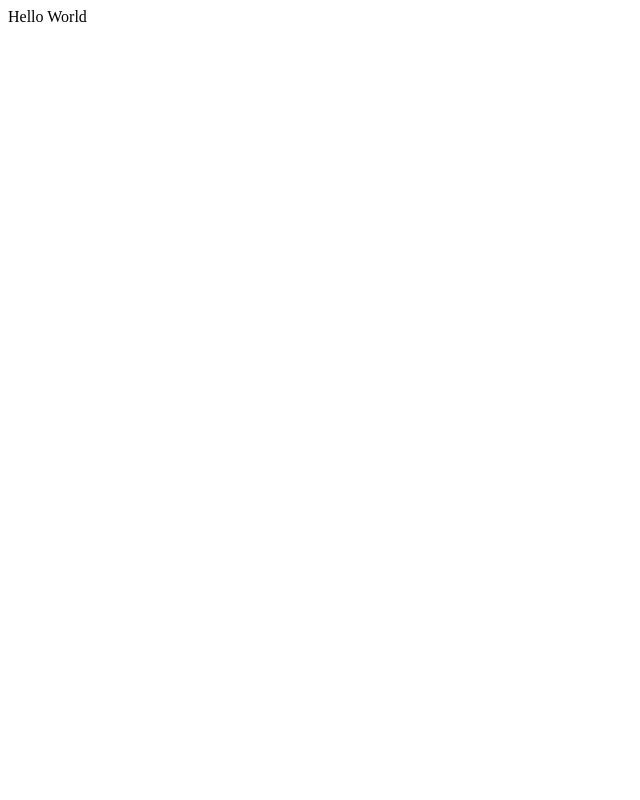
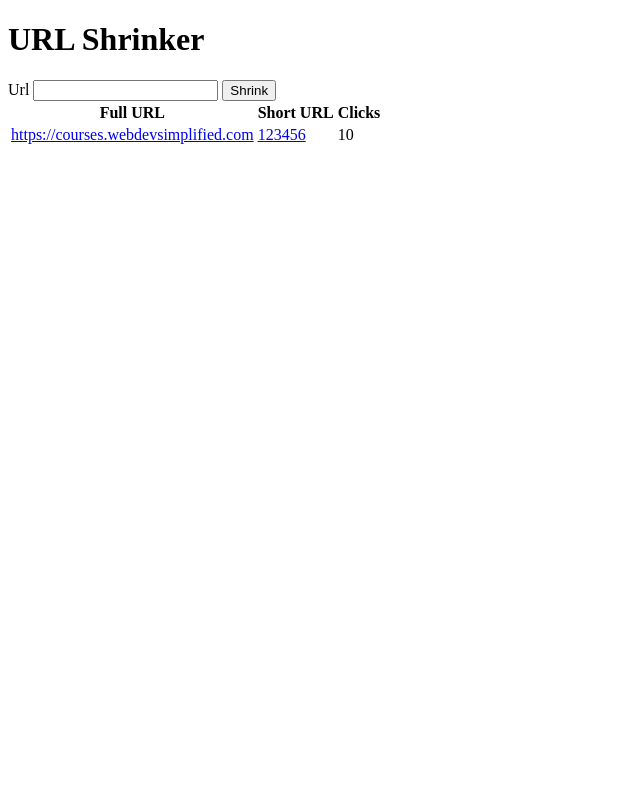
Before and after one commit to YPangilinan/url_shortener, a Node server app: page / in a window 1280 px wide. Before the commit the part shown is almost empty. Shown: the whole page, without its empty margins (0-640 px from the left). Run offline with Node 20, Linux system fonts and the light colour scheme; some libraries are stand-ins or nearby versions.

Commit message:
adding initial template html styling

```diff
--- a/views/index.ejs
+++ b/views/index.ejs
@@ -1 +1,33 @@
-Hello World
+<!DOCTYPE html>
+<html lang="en">
+<head>
+  <meta charset="UTF-8">
+  <meta name="viewport" content="width=device-width, initial-scale=1.0">
+  <title>Document</title>
+</head>
+<body>
+   <h1>URL Shrinker</h1>
+   <form action="" method="POST">
+      <label for="fullUrl">Url</label>
+      <input type="url" name="fullUrl" id="fullUrl">
+      <button type="submit">Shrink</button>
+   </form>
+
+   <table>
+    <thead>
+      <tr>
+        <th>Full URL</th>
+        <th>Short URL</th>
+        <th>Clicks</th>
+      </tr>
+    </thead>
+    <tbody>
+      <tr>
+        <td><a href="https://courses.webdevsimplified.com">https://courses.webdevsimplified.com</a></td>
+        <td><a href="/123456">123456</a></td>
+        <td>10</td>
+      </tr>
+    </tbody>
+   </table>
+</body>
+</html>
```
